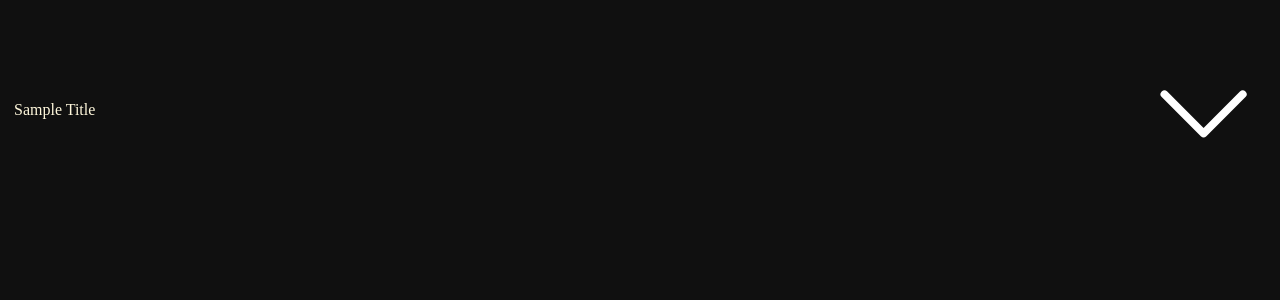
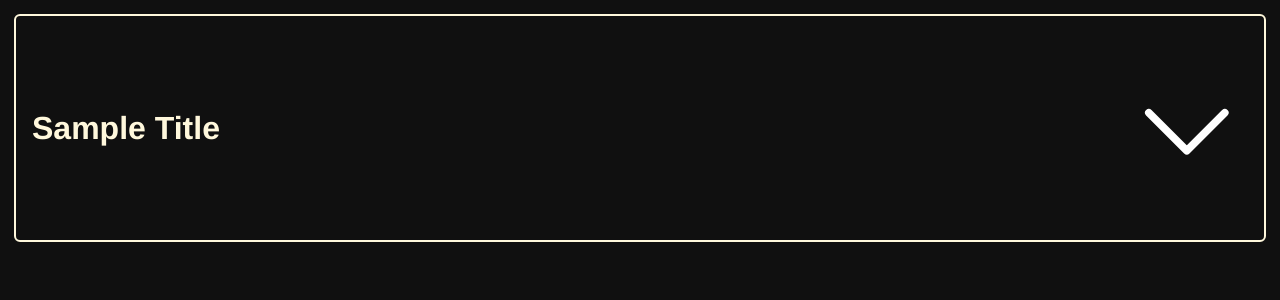
Before and after one commit to MagTheDev/nuxt-pwa-testing, a Nuxt app: page / in a window 1280 px wide. Shown: the top 300 px of the page. Built offline with nearby package versions, Linux system fonts and the light colour scheme.

Commit message:
Add some styles

```diff
--- a/components/Recording.vue
+++ b/components/Recording.vue
@@ -15,14 +15,24 @@
 
 <style scoped>
     .container {
+        font-family: 'Helvetica Neue', system-ui, -apple-system, BlinkMacSystemFont, 'Segoe UI', Roboto, Oxygen, Ubuntu, Cantarell, 'Open Sans', sans-serif;
         display: flex;
         align-items: center;
+        border: 2px solid cornsilk;
+        border-radius: 6px;
+        height: fit-content;
+        box-sizing: border-box;
+        padding: 16px;
     }
     .title-container {
         width: 90%;
         height: 100%;
         display: flex;
         align-items: center;
+    }
+    .title {
+        font-size: 2rem;
+        font-weight: 600;
     }
     .icon-container {
 
```
